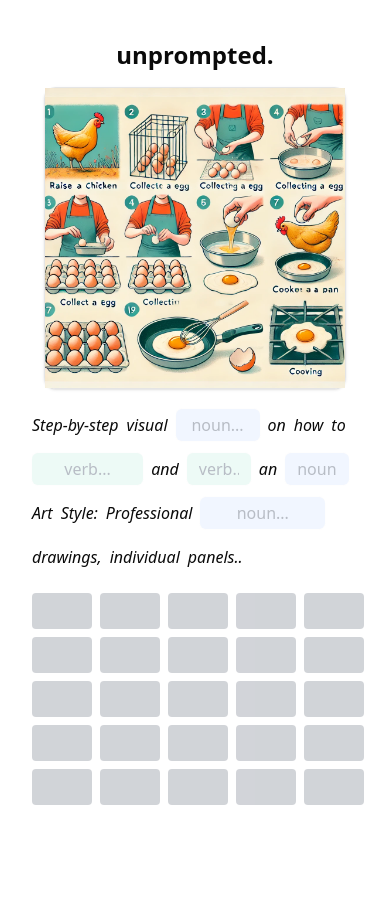
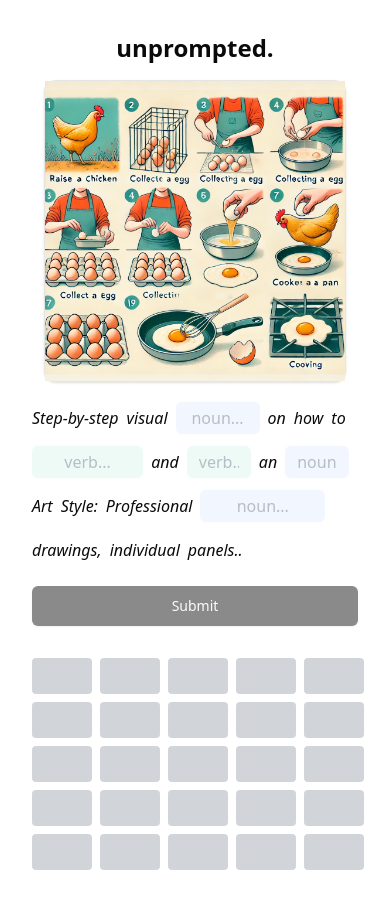
Before and after one commit to pangeans/unprompted, a Next.js app in the folder frontend/: page / in a window 390 px wide. Before the commit the page ends 844 px from the top, so only its background shows below. Built offline with nearby package versions, Linux system fonts and the light colour scheme.

Commit message:
Fixing the prompt

```diff
--- a/frontend/app/GameLayout.tsx
+++ b/frontend/app/GameLayout.tsx
@@ -156,7 +156,7 @@ const GameLayout: React.FC<GameLayoutProps> = ({ randomIndex, image, prompt, key
         disabled={gameEnded || inputValues.some((value, index) => !value.trim() && !lockedInputs[index])}
         variant="default"
         size="lg"
-        className="mt-2 hidden"
+        className="mt-4 mb-4 w-full sm:w-auto sm:hidden md:hidden lg:hidden xl:hidden"
       >
         Submit
       </Button>
--- a/frontend/public/random-2.json
+++ b/frontend/public/random-2.json
@@ -3,5 +3,5 @@
     "prompt": "An elderly man is knitting by a large onion. In the background, Jesus stands in front of a woman in a hospital bed. Setting: desert. Art Style: Hyper-realistic surrealism.",
     "keywords": ["elderly", "knitting", "onion", "Jesus", "hospital"],
     "speech_type": ["adjective", "verb", "noun", "noun", "noun"],
-    "similarity_files": ["/elderly.json", "/knitting.json", "/onion.json", "/Jesus.json", "/hospital.json"]
+    "similarity_files": ["/elderly.json", "/knitting.json", "/onion.json", "/jesus.json", "/hospital.json"]
 }
```
